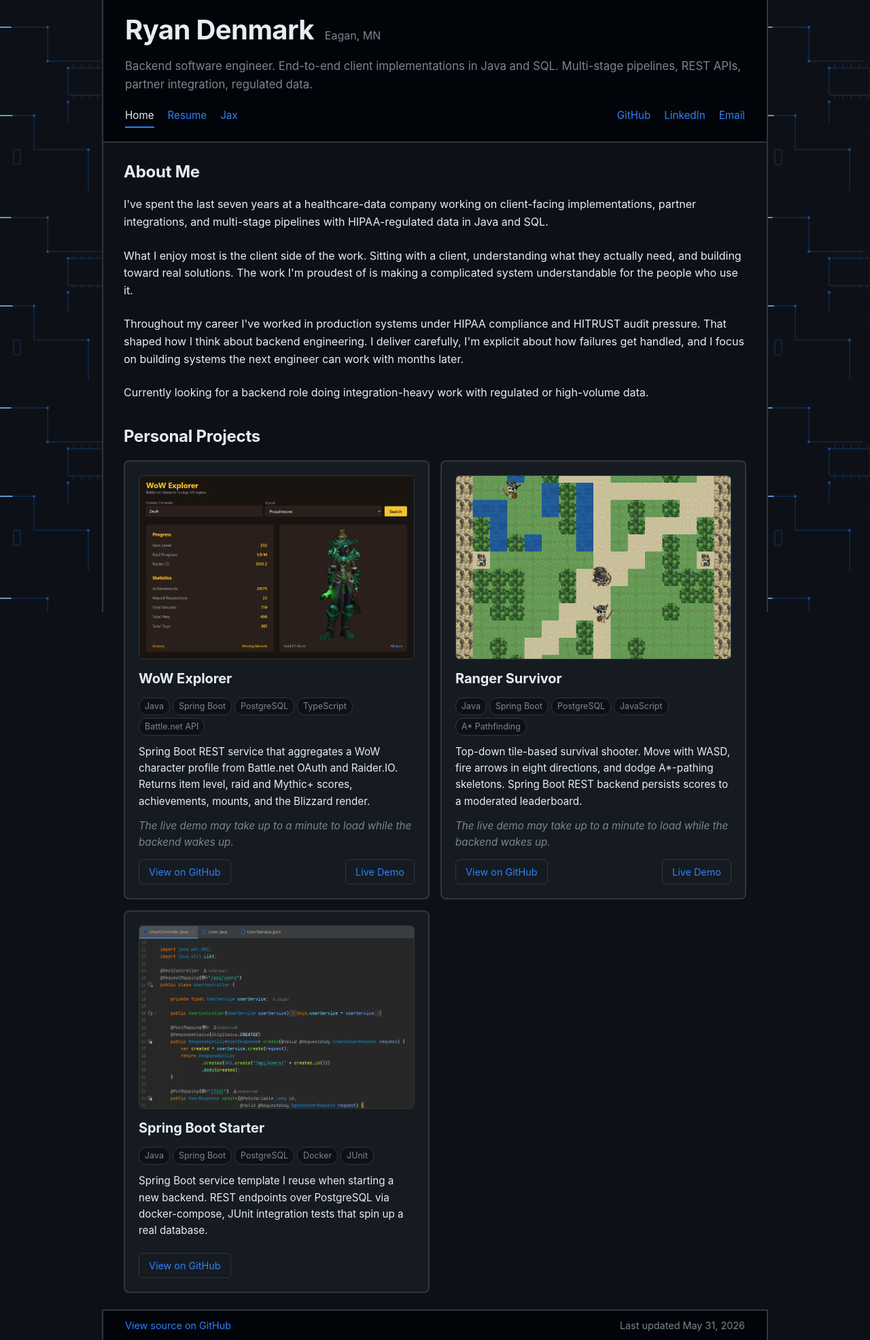
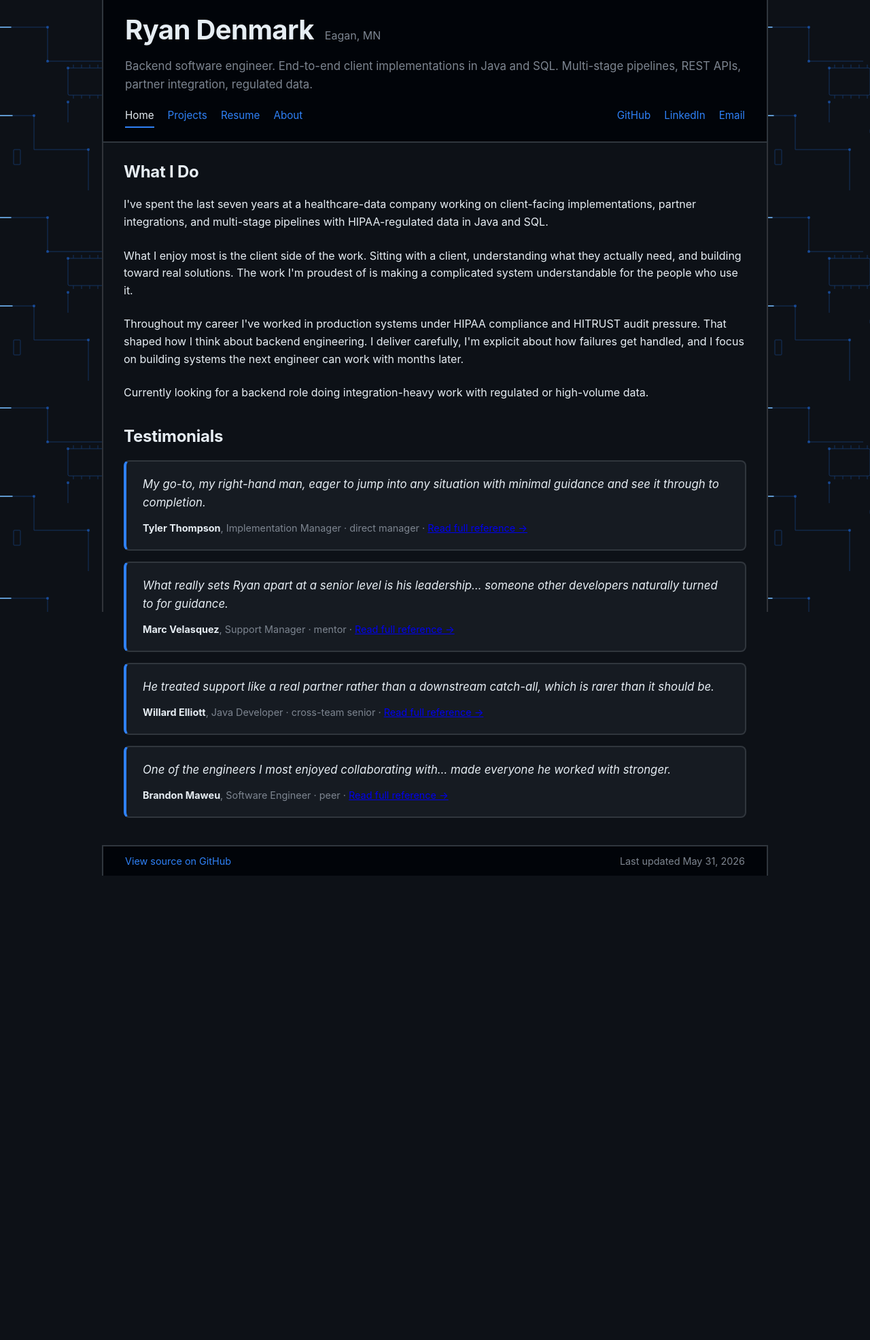
Before and after one commit to rwdenmark/rwdenmark.github.io, a Jekyll site: the page built from index.html, in a window 1280 px wide. Shown: the whole page at 68% size. Built offline with Jekyll 4.4.1, drawn with Linux system fonts in a browser that asks for light colours; after the commit the page ends 1288 px from its top, so only the background shows below that.

Commit message:
Adding dedicated project page. Updating jax page to about. Styling changes. References.

```diff
--- a/_layouts/default.html
+++ b/_layouts/default.html
@@ -105,8 +105,9 @@
       <nav class="links" aria-label="Main navigation">
         <div class="links-group">
           <a href="{{ '/index.html' | relative_url }}"{% if page.page_id == 'home' %} class="active" aria-current="page"{% endif %}>Home</a>
+          <a href="{{ '/projects.html' | relative_url }}"{% if page.page_id == 'projects' %} class="active" aria-current="page"{% endif %}>Projects</a>
           <a href="{{ '/resume.html' | relative_url }}"{% if page.page_id == 'resume' %} class="active" aria-current="page"{% endif %}>Resume</a>
-          <a href="{{ '/jax.html' | relative_url }}"{% if page.page_id == 'jax' %} class="active" aria-current="page"{% endif %}>Jax</a>
+          <a href="{{ '/about.html' | relative_url }}"{% if page.page_id == 'about' %} class="active" aria-current="page"{% endif %}>About</a>
         </div>
         <div class="links-group">
           <a href="https://github.com/rwdenmark" rel="noopener noreferrer" target="_blank">GitHub</a>
--- a/assets/style.css
+++ b/assets/style.css
@@ -112,6 +112,31 @@
 .section-title { font-size: 1.5rem; font-weight: 700; margin: 0 0 16px; letter-spacing: -0.01em; }
 .section-title + p { margin-top: 0; }
 .section-title:not(:first-child) { margin-top: 32px; }
+
+/* testimonial + reference cards */
+.testimonial-card, .reference-card {
+  background: var(--card-bg);
+  border: 2px solid var(--border);
+  border-left: 4px solid var(--accent);
+  border-radius: 8px;
+  padding: 20px 24px;
+  margin-bottom: 16px;
+}
+.testimonial-card blockquote, .reference-card blockquote {
+  margin: 0 0 12px;
+  padding: 0;
+  font-style: italic;
+  color: var(--text);
+}
+.testimonial-card blockquote { font-size: 1.05rem; }
+.reference-card blockquote p { margin: 0 0 10px; }
+.reference-card blockquote p:last-child { margin-bottom: 0; }
+.testimonial-attribution { margin: 0; font-size: 0.9rem; color: var(--muted); }
+.testimonial-attribution strong { color: var(--text); }
+.reference-header { margin-bottom: 12px; }
+.reference-name { margin: 0; font-weight: 700; font-size: 1.05rem; color: var(--text); }
+.reference-role { margin: 2px 0 0; font-size: 0.9rem; color: var(--muted); }
+.reference-meta { margin: 4px 0 0; font-size: 0.85rem; color: var(--muted); }
 
 .projects { display: grid; grid-template-columns: repeat(auto-fill, minmax(320px, 1fr)); gap: 16px; }
 .project-card {
--- a/index.html
+++ b/index.html
@@ -7,61 +7,26 @@
 og_description: End-to-end client implementations in Java and SQL. Pipelines, partner integrations, regulated data.
 ---
 
-<h2 class="section-title">About Me</h2>
+<h2 class="section-title">What I Do</h2>
 <p>I've spent the last seven years at a healthcare-data company working on client-facing implementations, partner integrations, and multi-stage pipelines with HIPAA-regulated data in Java and SQL.</p>
 <p>What I enjoy most is the client side of the work. Sitting with a client, understanding what they actually need, and building toward real solutions. The work I'm proudest of is making a complicated system understandable for the people who use it.</p>
 <p>Throughout my career I've worked in production systems under HIPAA compliance and HITRUST audit pressure. That shaped how I think about backend engineering. I deliver carefully, I'm explicit about how failures get handled, and I focus on building systems the next engineer can work with months later.</p>
 <p>Currently looking for a backend role doing integration-heavy work with regulated or high-volume data.</p>
 
-<h2 class="section-title">Personal Projects</h2>
-<div class="projects">
-  <article class="project-card">
-    <img class="project-thumb" src="{{ '/projects/wow-explorer.png' | relative_url }}" alt="WoW Explorer character lookup interface showing item level 232, raid progress 1 of 9 mythic, Raider.IO 3010.2, and a Void Elf Monk character render." width="1342" height="895" loading="lazy" />
-    <h3>WoW Explorer</h3>
-    <div class="project-stack">
-      <span>Java</span>
-      <span>Spring Boot</span>
-      <span>PostgreSQL</span>
-      <span>TypeScript</span>
-      <span>Battle.net API</span>
-    </div>
-    <p>Spring Boot REST service that aggregates a WoW character profile from Battle.net OAuth and Raider.IO. Returns item level, raid and Mythic+ scores, achievements, mounts, and the Blizzard render.</p>
-    <p class="project-note">The live demo may take up to a minute to load while the backend wakes up.</p>
-    <div class="project-actions">
-      <a href="https://github.com/rwdenmark/wow-explorer" rel="noopener noreferrer" target="_blank">View on GitHub</a>
-      <a href="https://wow-explorer.onrender.com/" rel="noopener noreferrer" target="_blank">Live Demo</a>
-    </div>
-  </article>
-  <article class="project-card">
-    <img class="project-thumb" src="{{ '/projects/ranger-survivor.png' | relative_url }}" alt="Top-down view of Ranger Survivor showing the player character with bow, a skeleton enemy, grass tiles, water, trees, and corner forts." width="956" height="694" loading="lazy" />
-    <h3>Ranger Survivor</h3>
-    <div class="project-stack">
-      <span>Java</span>
-      <span>Spring Boot</span>
-      <span>PostgreSQL</span>
-      <span>JavaScript</span>
-      <span>A* Pathfinding</span>
-    </div>
-    <p>Top-down tile-based survival shooter. Move with WASD, fire arrows in eight directions, and dodge A*-pathing skeletons. Spring Boot REST backend persists scores to a moderated leaderboard.</p>
-    <p class="project-note">The live demo may take up to a minute to load while the backend wakes up.</p>
-    <div class="project-actions">
-      <a href="https://github.com/rwdenmark/ranger-survivor" rel="noopener noreferrer" target="_blank">View on GitHub</a>
-      <a href="https://ranger-survivor.onrender.com" rel="noopener noreferrer" target="_blank">Live Demo</a>
-    </div>
-  </article>
-  <article class="project-card">
-    <img class="project-thumb" src="{{ '/projects/spring-boot-starter.png' | relative_url }}" alt="IntelliJ IDEA Darcula editor view of Spring Boot Java source code from the spring-boot-starter project." width="853" height="569" loading="lazy" />
-    <h3>Spring Boot Starter</h3>
-    <div class="project-stack">
-      <span>Java</span>
-      <span>Spring Boot</span>
-      <span>PostgreSQL</span>
-      <span>Docker</span>
-      <span>JUnit</span>
-    </div>
-    <p>Spring Boot service template I reuse when starting a new backend. REST endpoints over PostgreSQL via docker-compose, JUnit integration tests that spin up a real database.</p>
-    <div class="project-actions">
-      <a href="https://github.com/rwdenmark/spring-boot-starter" rel="noopener noreferrer" target="_blank">View on GitHub</a>
-    </div>
-  </article>
-</div>
+<h2 class="section-title">Testimonials</h2>
+<article class="testimonial-card">
+  <blockquote>My go-to, my right-hand man, eager to jump into any situation with minimal guidance and see it through to completion.</blockquote>
+  <p class="testimonial-attribution"><strong>Tyler Thompson</strong>, Implementation Manager &middot; direct manager &middot; <a href="{{ '/references.html' | relative_url }}">Read full reference &rarr;</a></p>
+</article>
+<article class="testimonial-card">
+  <blockquote>What really sets Ryan apart at a senior level is his leadership&hellip; someone other developers naturally turned to for guidance.</blockquote>
+  <p class="testimonial-attribution"><strong>Marc Velasquez</strong>, Support Manager &middot; mentor &middot; <a href="{{ '/references.html' | relative_url }}">Read full reference &rarr;</a></p>
+</article>
+<article class="testimonial-card">
+  <blockquote>He treated support like a real partner rather than a downstream catch-all, which is rarer than it should be.</blockquote>
+  <p class="testimonial-attribution"><strong>Willard Elliott</strong>, Java Developer &middot; cross-team senior &middot; <a href="{{ '/references.html' | relative_url }}">Read full reference &rarr;</a></p>
+</article>
+<article class="testimonial-card">
+  <blockquote>One of the engineers I most enjoyed collaborating with&hellip; made everyone he worked with stronger.</blockquote>
+  <p class="testimonial-attribution"><strong>Brandon Maweu</strong>, Software Engineer &middot; peer &middot; <a href="{{ '/references.html' | relative_url }}">Read full reference &rarr;</a></p>
+</article>
```
Also changed, not shown: about.html (renamed from jax.html, +12 -6 lines), projects.html (added, +61 -0 lines), references.html (added, +64 -0 lines).
